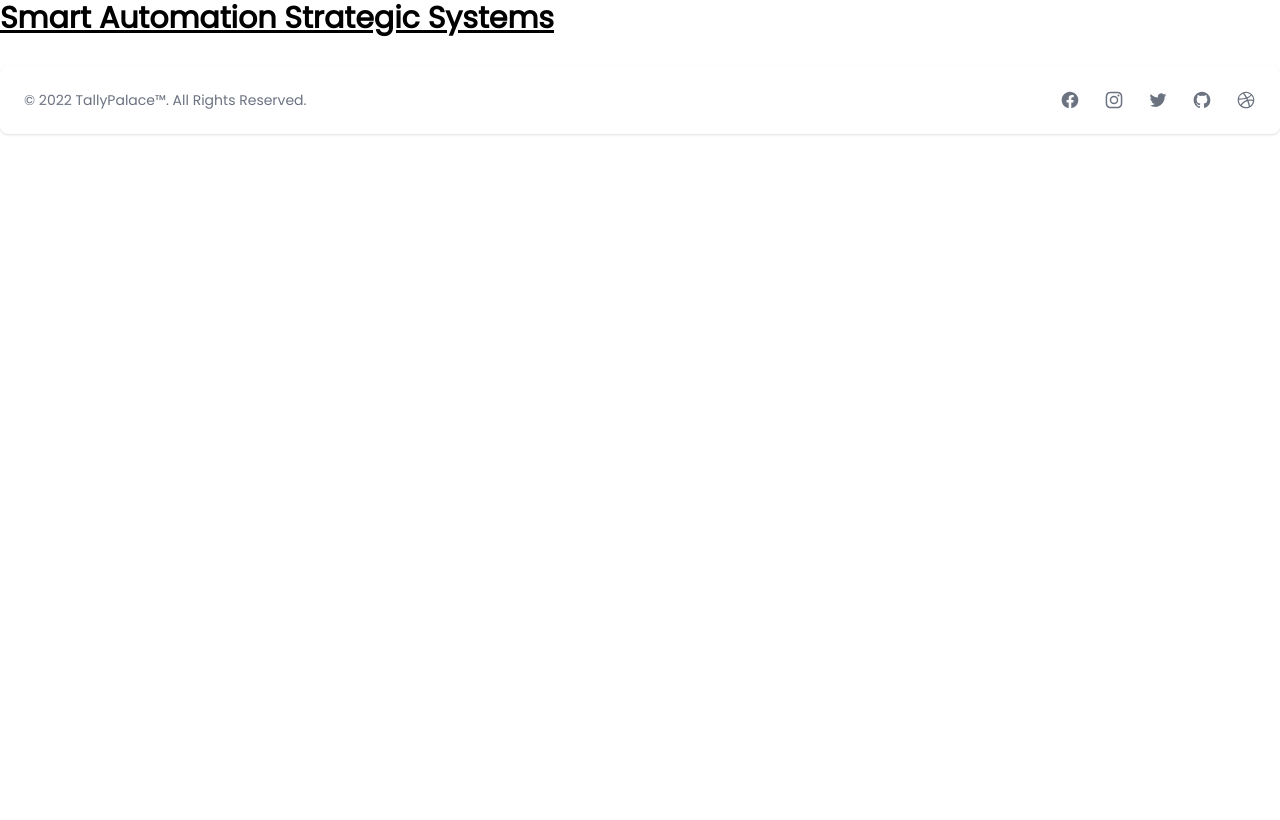
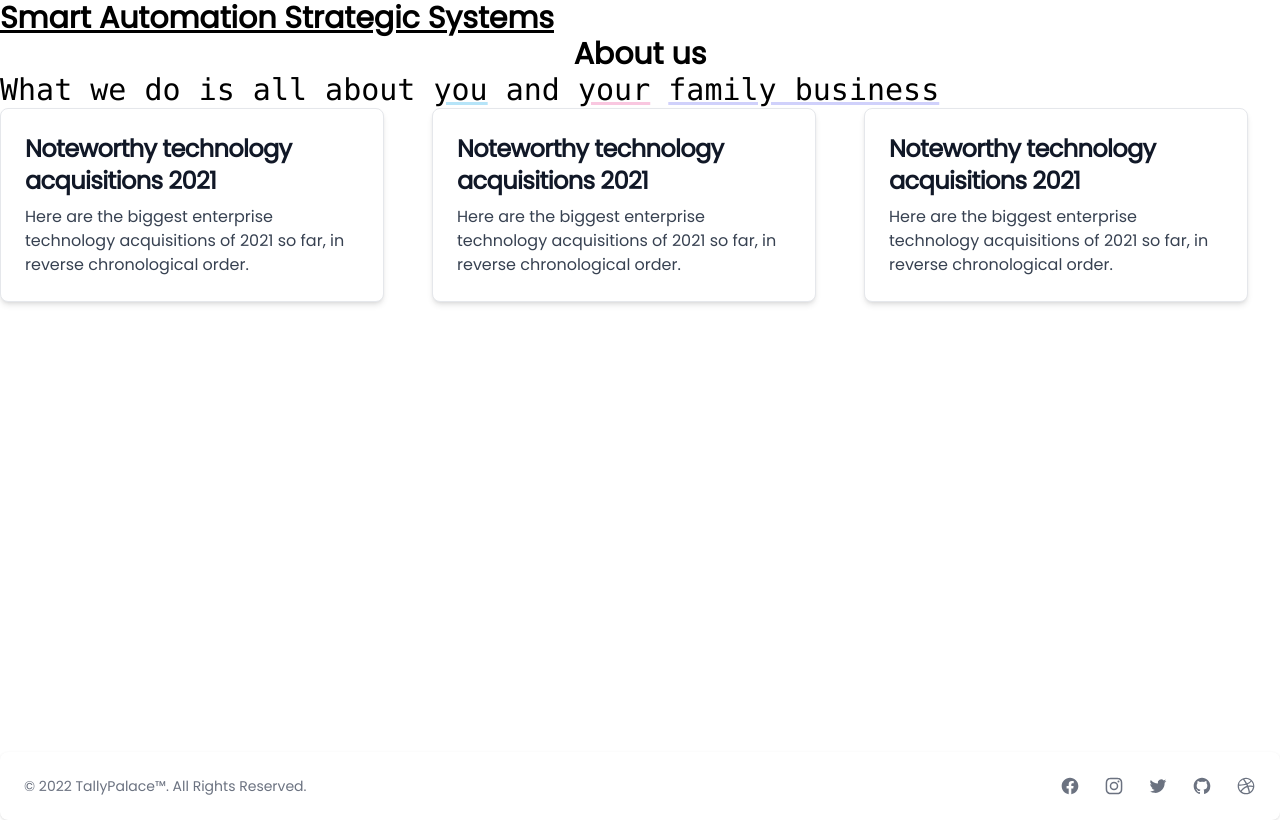
Before and after one commit to samwel-chege/tly-palace-sassy, a React (Create React App) app: page / in a window 1280 px wide. Built offline with nearby package versions, Linux system fonts and the light colour scheme.

Commit message:
add an about section

```diff
--- a/src/components/About.js
+++ b/src/components/About.js
@@ -2,7 +2,31 @@ import React from 'react'
 
 const About = () => {
   return (
-    <div></div>
+    <div className=''>
+      <h2 className='text-center text-3xl font-bold'>About us</h2>
+      <h3 className='text-3xl font-mono text-justify'>What we do is all about <a className='underline decoration-sky-500/30'>you</a> and <a className='underline decoration-pink-500/30'>your</a> <a className='underline decoration-indigo-500/30'>family business</a> </h3>
+      <div className='grid gap-4 grid-cols-3 grid-rows-3'>
+        <div className='col-lg-4'>
+          <a href="#" class="block p-6 max-w-sm bg-white rounded-lg border border-gray-200 shadow-md hover:bg-gray-100 dark:bg-gray-800 dark:border-gray-700 dark:hover:bg-gray-700">
+            <h5 class="mb-2 text-2xl font-bold tracking-tight text-gray-900 dark:text-white">Noteworthy technology acquisitions 2021</h5>
+            <p class="font-normal text-gray-700 dark:text-gray-400">Here are the biggest enterprise technology acquisitions of 2021 so far, in reverse chronological order.</p>
+          </a>
+        </div>
+        <div className='col-lg-4'>
+          <a href="#" class="block p-6 max-w-sm bg-white rounded-lg border border-gray-200 shadow-md hover:bg-gray-100 dark:bg-gray-800 dark:border-gray-700 dark:hover:bg-gray-700">
+            <h5 class="mb-2 text-2xl font-bold tracking-tight text-gray-900 dark:text-white">Noteworthy technology acquisitions 2021</h5>
+            <p class="font-normal text-gray-700 dark:text-gray-400">Here are the biggest enterprise technology acquisitions of 2021 so far, in reverse chronological order.</p>
+          </a>
+        </div>
+        <div className='col-lg-4'>
+          <a href="#" class="block p-6 max-w-sm bg-white rounded-lg border border-gray-200 shadow-md hover:bg-gray-100 dark:bg-gray-800 dark:border-gray-700 dark:hover:bg-gray-700">
+            <h5 class="mb-2 text-2xl font-bold tracking-tight text-gray-900 dark:text-white">Noteworthy technology acquisitions 2021</h5>
+            <p class="font-normal text-gray-700 dark:text-gray-400">Here are the biggest enterprise technology acquisitions of 2021 so far, in reverse chronological order.</p>
+          </a>
+        </div>
+      </div>
+
+    </div>
   )
 }
 
```
